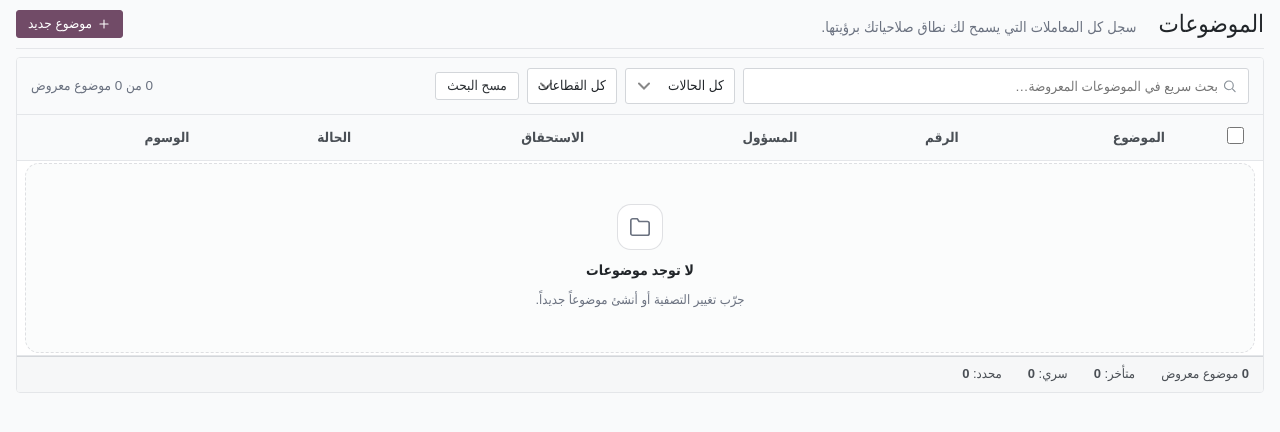
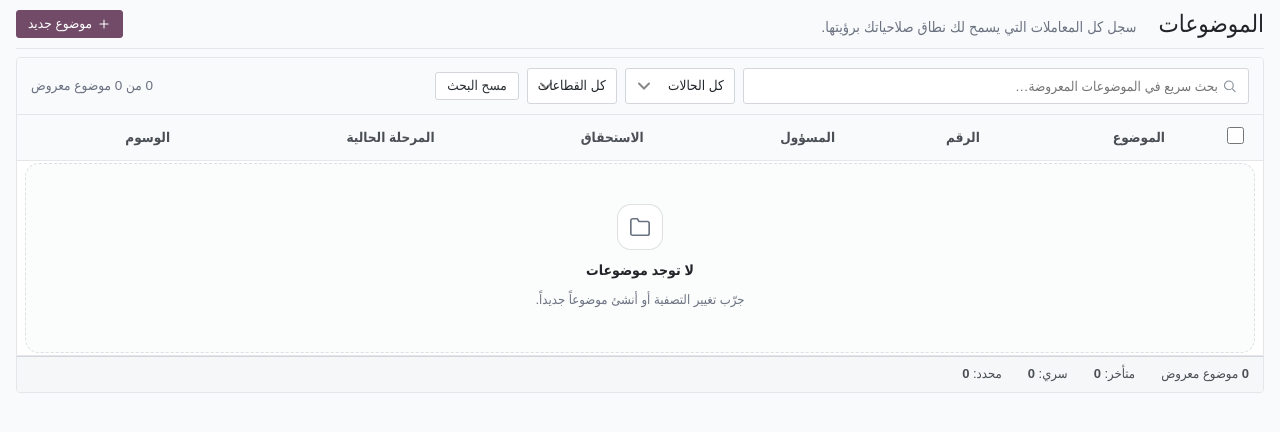
Before and after one commit to AhmedNayel-1/workflow1, a Django app: page /subjects/ in a window 1280 px wide. Shown: the part 123-555 px from the top of the page. Run offline with Django 5.2, Linux system fonts and the light colour scheme; the visitor is signed in with stand-in values (Sample User, id 1); data comes from the database, SQL or seed files in the repository; data that the repository does not hold is empty; parts of the project's set-up code (start-up, migrations or seed data) failed here and were passed over.

Commit message:
Label current subject status as current stage in search

```diff
--- a/templates/subjects/subject_list.html
+++ b/templates/subjects/subject_list.html
@@ -15,7 +15,7 @@
   </form>
   {% include "partials/filter_chips.html" %}
   <div class="bulk"><span><b data-count>0</b> محدد</span><button class="btn sm" type="button" data-export>{% icon 'download' 'sm' %}تصدير CSV</button><button class="btn sm ghost" type="button" data-clear>مسح التحديد</button></div>
-  <div class="sl-wrap"><div class="tbl-wrap"><table class="tbl sl-tbl"><thead><tr><th class="w-chk"><input type="checkbox" data-all aria-label="تحديد الكل"></th><th class="w-ic"></th><th>الموضوع</th><th>الرقم</th><th>المسؤول</th><th>الاستحقاق</th><th>الحالة</th><th>الوسوم</th></tr></thead><tbody>
+  <div class="sl-wrap"><div class="tbl-wrap"><table class="tbl sl-tbl"><thead><tr><th class="w-chk"><input type="checkbox" data-all aria-label="تحديد الكل"></th><th class="w-ic"></th><th>الموضوع</th><th>الرقم</th><th>المسؤول</th><th>الاستحقاق</th><th>المرحلة الحالية</th><th>الوسوم</th></tr></thead><tbody>
     {% for s in subjects %}{% with owner=s.current_owner.get_full_name|default:s.current_owner.username|default:"—" %}<tr data-subject-row tabindex="0" data-od-title="{{ s.title }}" data-od-num="{{ s.internal_number }}" data-od-owner="{{ owner }}" data-od-due="{{ s.due_date|date:'Y-m-d'|default:'—' }}" data-od-status="{{ s.get_status_display }}" data-od-tone="{{ s.status|tone }}" data-od-type="{{ s.transaction_type.name }}" data-od-sector="{{ s.sector.name }} / {{ s.org_unit.name }}" data-od-prio="{{ s.priority.name }}" data-od-conf="{{ s.confidentiality.name }}" data-od-secret="{% if s.confidentiality.overrides_hierarchy %}1{% endif %}" data-od-overdue="{% if s.is_overdue %}1{% endif %}" data-od-href="{% url 'subjects:subject_detail' s.id %}{% if request.GET %}?{{ request.GET.urlencode }}{% endif %}" data-od-preview="{% url 'subjects:subject_preview_json' s.id %}"><td class="w-chk"><input type="checkbox" class="row-chk" aria-label="تحديد"></td>
       <td class="w-ic"><span class="sl-ic">{% if s.confidentiality.overrides_hierarchy %}{% icon 'lock' 'sm' %}{% else %}{% icon 'folder' 'sm' %}{% endif %}</span></td>
       <td class="sl-title"><a class="title" href="{% url 'subjects:subject_detail' s.id %}{% if request.GET %}?{{ request.GET.urlencode }}{% endif %}">{{ s.title }}</a></td>
```
